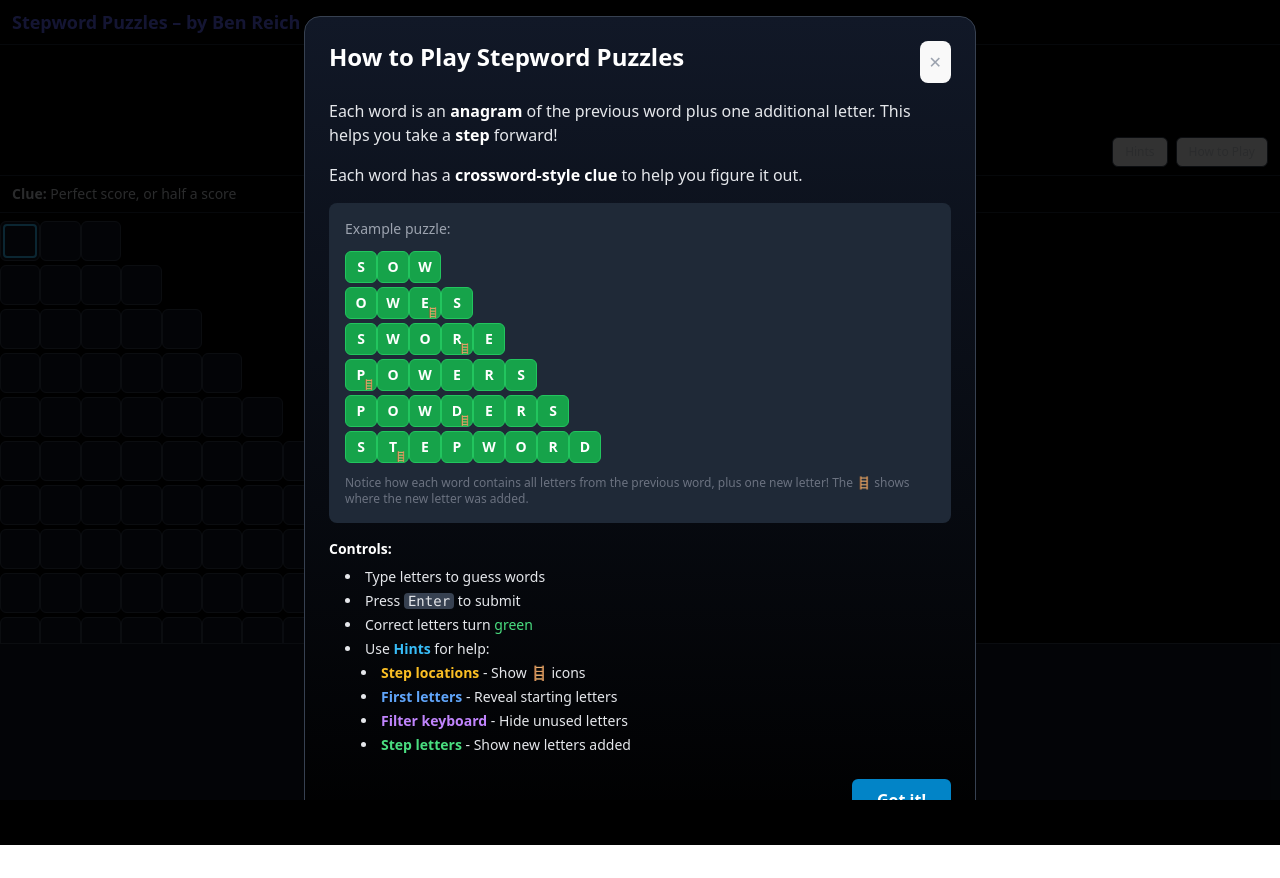
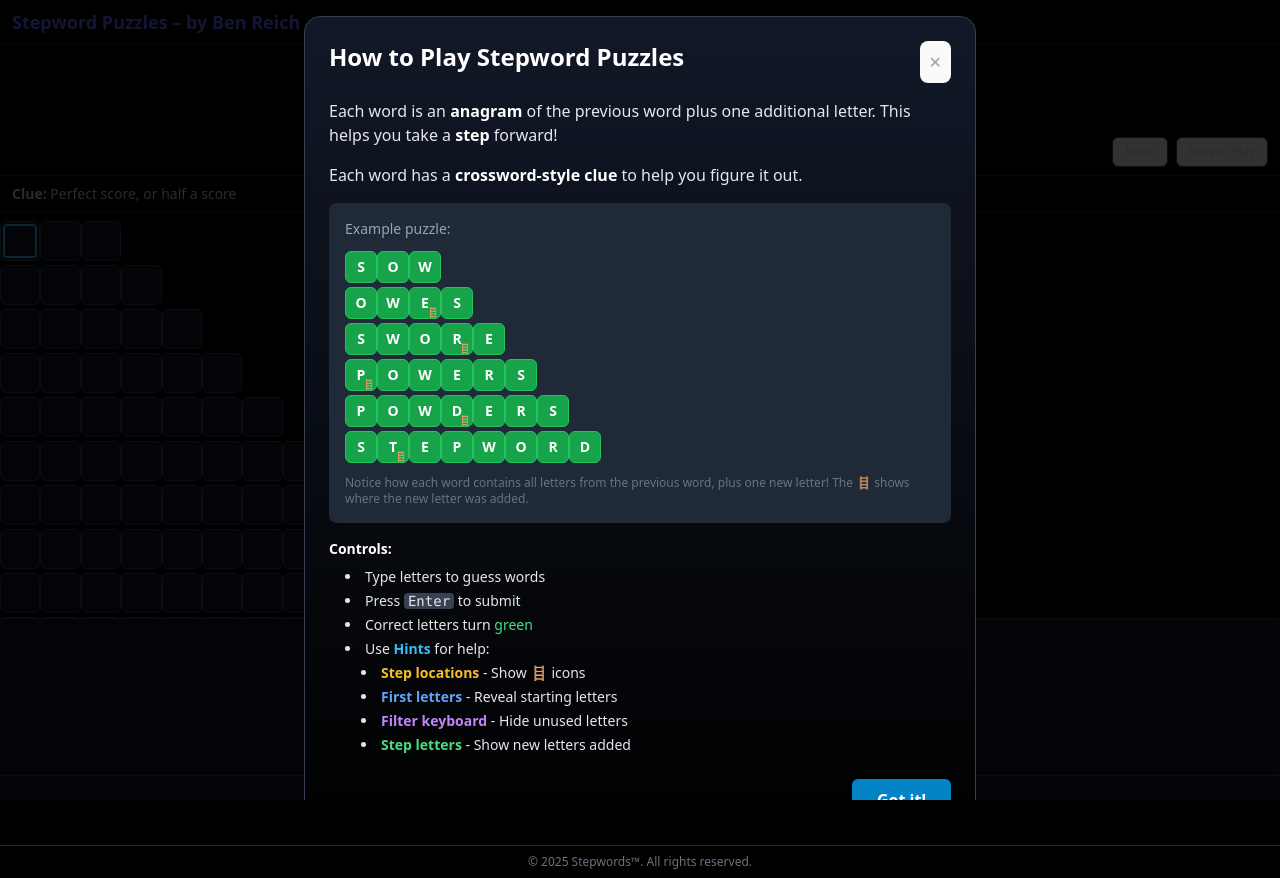
Before and after one commit to benreich4/stepwords, a React (Vite) app: page /1 in a window 1280 px wide. Before the commit the page ends 845 px from the top, so only its background shows below. Built offline with nearby package versions, Linux system fonts and the light colour scheme.

Commit message:
Added copyright/tm info

```diff
--- a/src/App.jsx
+++ b/src/App.jsx
@@ -9,6 +9,11 @@ export default function App() {
       <main className="w-full">
         <Outlet />
       </main>
+
+      {/* Copyright notice */}
+      <footer className="w-full px-3 py-2 text-center text-xs text-gray-500 border-t border-gray-800">
+        © 2025 Stepwords™. All rights reserved.
+      </footer>
     </div>
   );
 }
--- a/src/Game.jsx
+++ b/src/Game.jsx
@@ -488,6 +488,7 @@ export default function Game({ puzzle }) {
 
 
   return (
+    <>
     <div className="w-screen h-screen bg-black flex flex-col">
       <div className="px-3 text-center pt-4">
         {/* Smaller date on mobile */}
@@ -678,5 +679,7 @@ export default function Game({ puzzle }) {
         <HowToPlayModal onClose={handleCloseHowToPlay} />
       )}
     </div>
+
+    </>
   );
 }
--- a/src/components/OnScreenKeyboard.jsx
+++ b/src/components/OnScreenKeyboard.jsx
@@ -35,7 +35,9 @@ export default function OnScreenKeyboard({ onKeyPress, onEnter, onBackspace, dis
   };
 
   return (
-    <div className="fixed bottom-0 left-0 right-0 w-full px-2 py-3 bg-gray-900 border-t border-gray-700 z-20">
+    <div className="fixed bottom-0 left-0 right-0 w-full bg-gray-900 border-t border-gray-700 z-20">
+      {/* Keyboard rows */}
+      <div className="px-2 py-3">
         {rows.map((row, rowIndex) => (
           <div key={rowIndex} className="flex justify-center gap-1 mb-1">
             {row.map((key) => (
@@ -48,7 +50,7 @@ export default function OnScreenKeyboard({ onKeyPress, onEnter, onBackspace, dis
                     handleKeyClick(key);
                   }
                 }}
-              disabled={disabledKeys.has(key) || (filteredLetters && !filteredLetters.includes(key.toLowerCase()))}
+                disabled={disabledKeys.has(key) || (filteredLetters && !filteredLetters.includes(key))}
                 className={getKeyClass(key)}
                 style={{
                   minWidth: key === 'SUBMIT' ? '70px' : key === 'BACKSPACE' ? '60px' : '32px',
@@ -61,5 +63,11 @@ export default function OnScreenKeyboard({ onKeyPress, onEnter, onBackspace, dis
           </div>
         ))}
       </div>
+
+      {/* Copyright notice */}
+      <div className="px-3 py-1 text-center text-xs text-gray-500 border-t border-gray-700">
+        © 2025 Stepwords™. All rights reserved.
+      </div>
+    </div>
   );
 }
```
Lines whose indentation alone changed are shown as unchanged.
